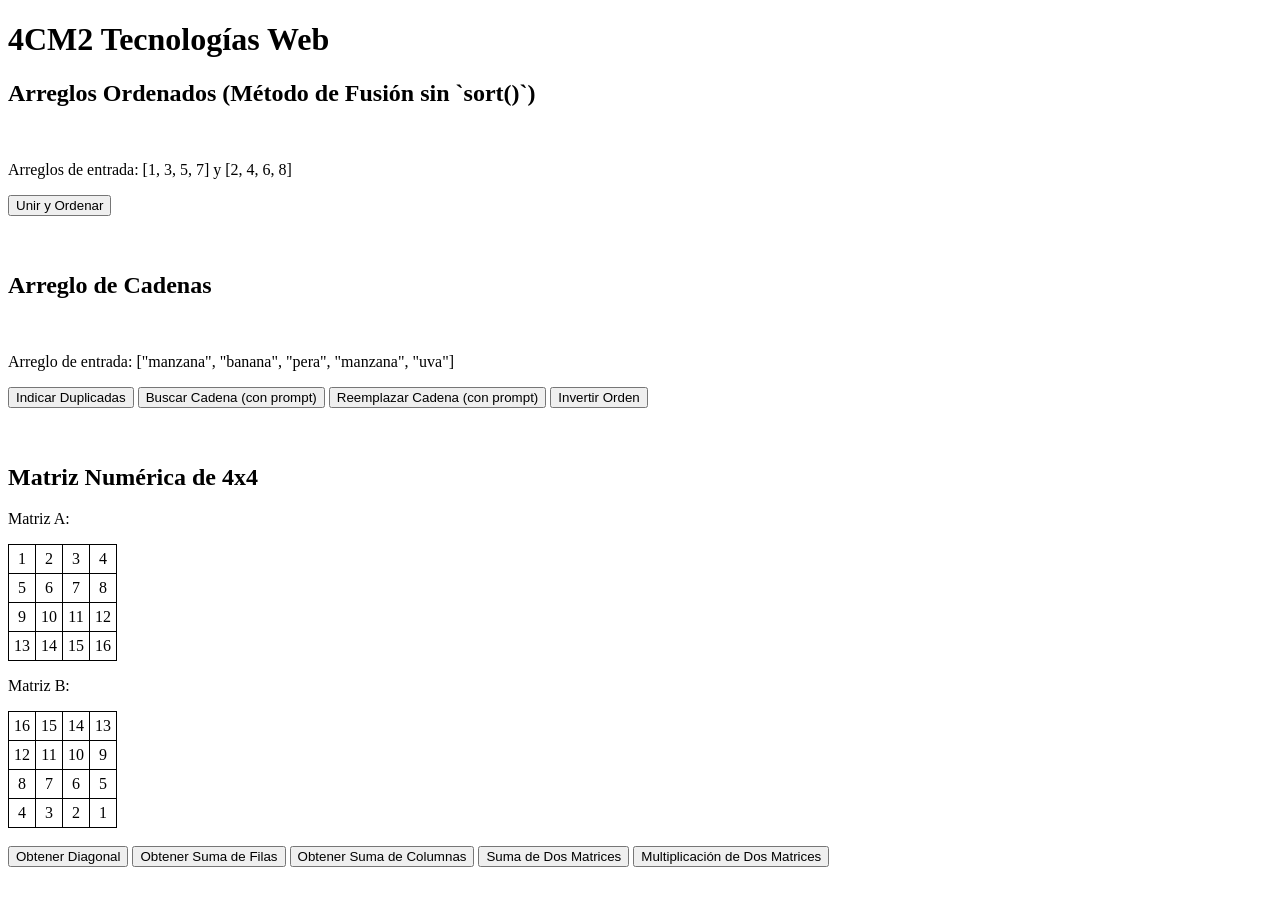
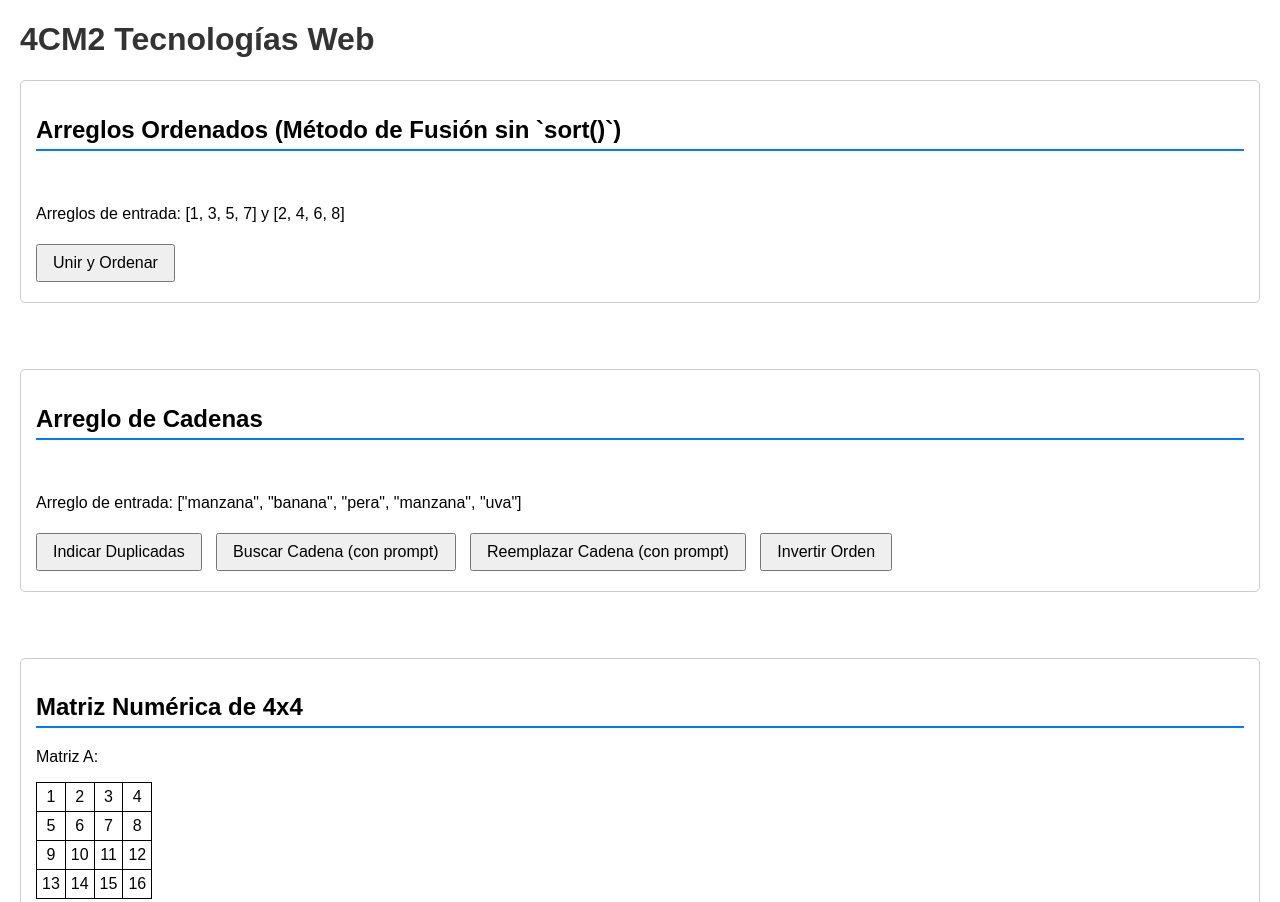
Before and after one commit to AlbertoEGonM/Pagina-Personal1-curso-web, a plain HTML site: page javascritp/segundap-js.html in a window 1280 px wide. Shown: the top 902 px of the page. Before the commit the page ends 875 px from the top, so only its background shows below. Drawn offline with Linux system fonts and the light colour scheme.

Commit message:
Se agrega estilos css

```diff
--- a/javascritp/segundap-js.html
+++ b/javascritp/segundap-js.html
@@ -5,6 +5,28 @@
     <meta name="viewport" content="width=device-width, initial-scale=1.0">
     <title>4CM2 Tecnologías Web - Ejercicios JS</title>
 </head>
+<style>
+    body {
+        font-family: Arial, sans-serif;
+        margin: 20px;
+    }
+    h1 {
+        color: #333;
+    }
+    .seccion {
+        margin-bottom: 30px;
+    }
+    button {
+        margin: 5px 0;
+        padding: 10px 15px;
+        font-size: 16px;
+    }
+    body { font-family: sans-serif; margin: 20px; }
+        .seccion { margin-bottom: 30px; padding: 15px; border: 1px solid #ccc; border-radius: 5px; }
+    button { padding: 8px 15px; margin-right: 10px; cursor: pointer; }
+        .resultado { margin-top: 10px; padding: 10px; border: 1px dashed #0056b3; background-color: #f0f8ff; white-space: pre-wrap; }
+    h2 { border-bottom: 2px solid #007bff; padding-bottom: 5px; }
+</style>
 <body>
 
     <h1>4CM2 Tecnologías Web</h1>
```
Also changed, not shown: javascritp/primer_practica.html (+14 -0 lines).
